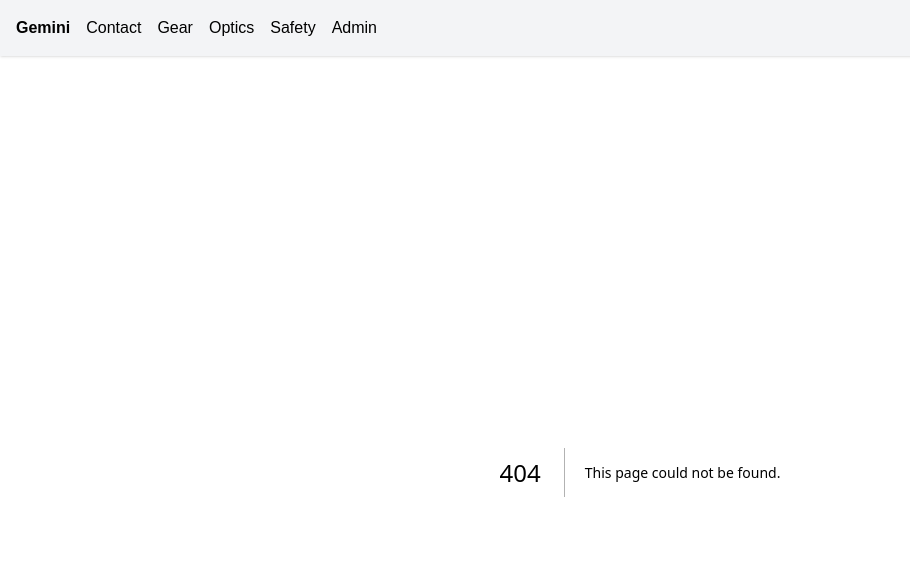
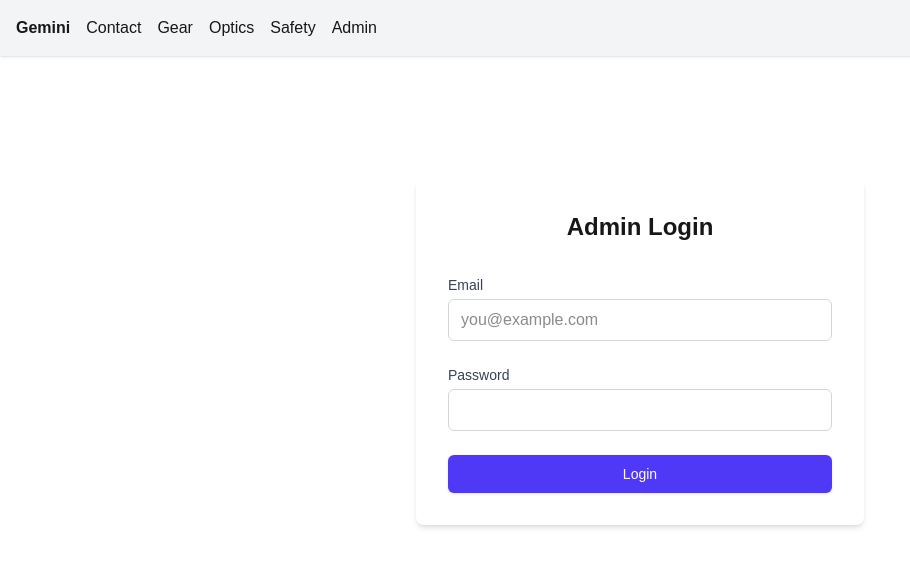
Before and after one commit to peterbenoit/uspk-cart, a Next.js app: page /login in a window 1280 px wide. Before the commit this address had no page. Shown: the top 566 px of the page, without its empty margins (0-910 px from the left). Built offline with nearby package versions, Linux system fonts and the light colour scheme; no server answers.

Commit message:
segment.07

```diff
--- a/app/admin/page.js
+++ b/app/admin/page.js
@@ -1,9 +1,52 @@
+'use client';
+
+import { useEffect, useState } from 'react';
+import { useRouter } from 'next/navigation';
 import { products } from '@/lib/products';
+import { supabase } from '@/lib/supabaseClient';
 
 export default function AdminPage() {
+	const [loading, setLoading] = useState(true);
+	const router = useRouter();
+
+	useEffect(() => {
+		async function checkSession() {
+			const { data: { session } } = await supabase.auth.getSession();
+
+			if (!session) {
+				router.push('/login');
+			} else {
+				setLoading(false);
+			}
+		}
+
+		checkSession();
+	}, [router]);
+
+	if (loading) {
+		return (
+			<div className="flex justify-center items-center h-[50vh]">
+				<div className="animate-spin rounded-full h-12 w-12 border-t-2 border-b-2 border-indigo-500"></div>
+			</div>
+		);
+	}
+
+	const handleLogout = async () => {
+		await supabase.auth.signOut();
+		router.push('/login');
+	};
+
 	return (
 		<div className="py-8 max-w-6xl mx-auto px-4">
-			<h1 className="text-3xl font-bold mb-6">Admin: Product List</h1>
+			<div className="flex justify-between items-center mb-6">
+				<h1 className="text-3xl font-bold">Admin: Product List</h1>
+				<button
+					onClick={handleLogout}
+					className="px-4 py-2 bg-gray-200 hover:bg-gray-300 rounded-md text-sm font-medium"
+				>
+					Logout
+				</button>
+			</div>
 
 			<div className="overflow-x-auto bg-white shadow-md rounded-lg">
 				<table className="min-w-full table-auto">
--- /dev/null
+++ b/app/login/page.js
@@ -0,0 +1,91 @@
+'use client';
+
+import { useState } from 'react';
+import { useRouter } from 'next/navigation';
+import { supabase } from '@/lib/supabaseClient';
+
+export default function LoginPage() {
+	const [email, setEmail] = useState('');
+	const [password, setPassword] = useState('');
+	const [loading, setLoading] = useState(false);
+	const [error, setError] = useState(null);
+	const router = useRouter();
+
+	const handleLogin = async (e) => {
+		e.preventDefault();
+		setLoading(true);
+		setError(null);
+
+		try {
+			// Using password-based auth (you can switch to OTP if preferred)
+			const { error } = await supabase.auth.signInWithPassword({
+				email,
+				password,
+			});
+
+			if (error) throw error;
+
+			// Redirect to admin page on successful login
+			router.push('/admin');
+			router.refresh();
+		} catch (error) {
+			setError(error.message);
+		} finally {
+			setLoading(false);
+		}
+	};
+
+	return (
+		<div className="flex min-h-[70vh] flex-col items-center justify-center px-4">
+			<div className="w-full max-w-md space-y-8 bg-white p-8 rounded-lg shadow-md">
+				<div>
+					<h1 className="text-2xl font-bold text-center">Admin Login</h1>
+					{error && (
+						<div className="bg-red-50 text-red-500 p-3 rounded mt-4">
+							{error}
+						</div>
+					)}
+				</div>
+
+				<form className="space-y-6" onSubmit={handleLogin}>
+					<div>
+						<label htmlFor="email" className="block text-sm font-medium text-gray-700">
+							Email
+						</label>
+						<input
+							id="email"
+							type="email"
+							required
+							value={email}
+							onChange={(e) => setEmail(e.target.value)}
+							className="mt-1 block w-full px-3 py-2 border border-gray-300 rounded-md"
+							placeholder="you@example.com"
+						/>
+					</div>
+
+					<div>
+						<label htmlFor="password" className="block text-sm font-medium text-gray-700">
+							Password
+						</label>
+						<input
+							id="password"
+							type="password"
+							required
+							value={password}
+							onChange={(e) => setPassword(e.target.value)}
+							className="mt-1 block w-full px-3 py-2 border border-gray-300 rounded-md"
+						/>
+					</div>
+
+					<button
+						type="submit"
+						disabled={loading}
+						className="w-full flex justify-center py-2 px-4 border border-transparent rounded-md shadow-sm text-sm font-medium text-white bg-indigo-600 hover:bg-indigo-700 focus:outline-none focus:ring-2 focus:ring-offset-2 focus:ring-indigo-500"
+					>
+						{loading ? 'Logging in...' : 'Login'}
+					</button>
+				</form>
+			</div>
+		</div>
+	);
+}
--- /dev/null
+++ b/lib/supabaseClient.js
@@ -0,0 +1,6 @@
+import { createClient } from '@supabase/supabase-js';
+
+const supabaseUrl = process.env.NEXT_PUBLIC_SUPABASE_URL;
+const supabaseKey = process.env.NEXT_PUBLIC_SUPABASE_ANON_KEY;
+
+export const supabase = createClient(supabaseUrl, supabaseKey);
--- a/package.json
+++ b/package.json
@@ -9,6 +9,7 @@
         "lint": "next lint"
     },
     "dependencies": {
+        "@supabase/supabase-js": "^2.49.4",
         "next": "15.3.2",
         "react": "^19.0.0",
         "react-dom": "^19.0.0",
```
Also changed, not shown: 2 other files (tests, documents, lock files or other folders).
